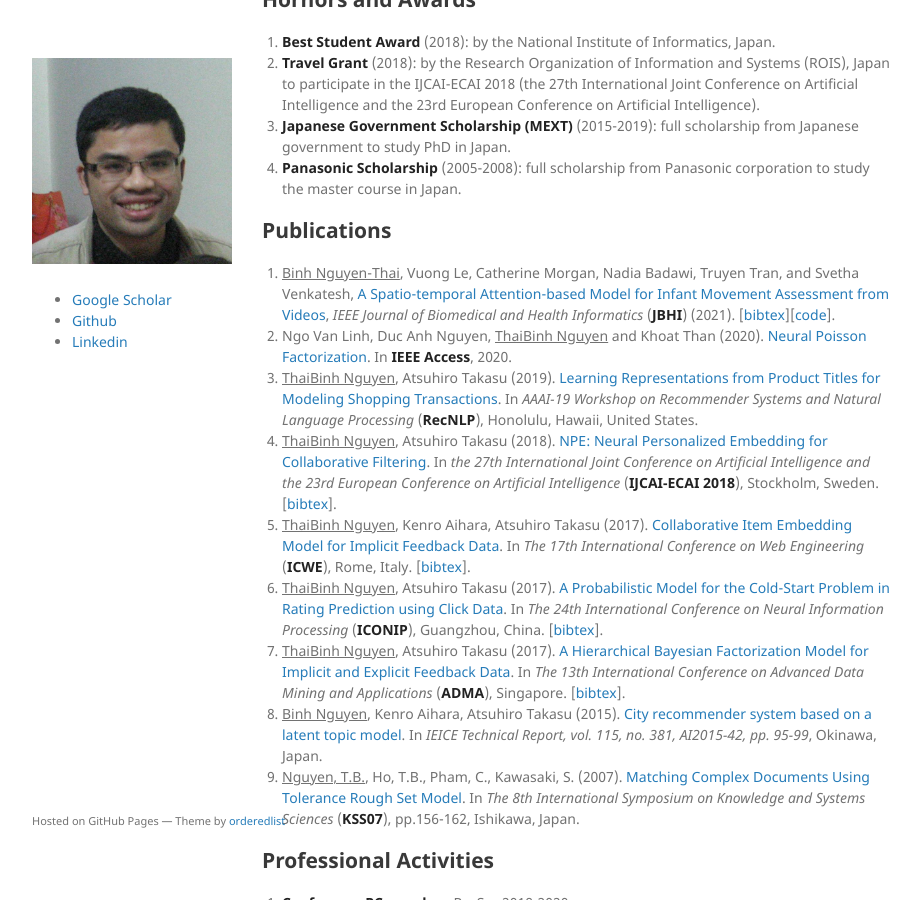
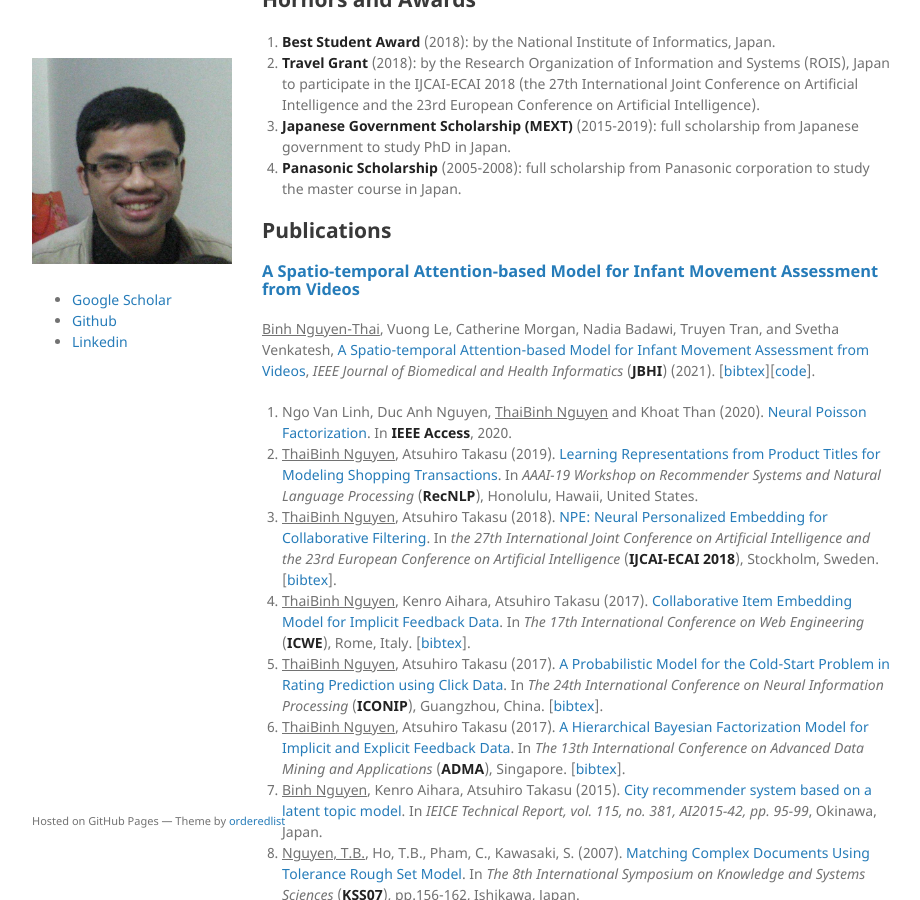
Before and after one commit to nguyenthaibinh/nguyenthaibinh.github.io, a Jekyll site: the page built from index.md, in a window 1280 px wide and 900 px high, scrolled down 496 px. Shown: the whole window, without its empty margins (178-1098 px from the left). Built offline with Jekyll 4.4.1, drawn with Linux system fonts in a browser that asks for light colours; the repository's description, which GitHub fills in, is left out; our own code applies the rules of GitHub Pages for plain Markdown files.

Commit message:
Update index.md

```diff
--- a/index.md
+++ b/index.md
@@ -21,7 +21,8 @@ I completed my Ph.D in Informatics at the <a href="http://www.nii.ac.jp/graduate
 4. **Panasonic Scholarship** (2005-2008): full scholarship from Panasonic corporation to study the master course in Japan.
 
 ## Publications
-1. <u>Binh Nguyen-Thai</u>, Vuong Le, Catherine Morgan, Nadia Badawi, Truyen Tran, and Svetha Venkatesh, <a href='https://ieeexplore.ieee.org/document/9425001' target="_blank">A Spatio-temporal Attention-based Model for Infant Movement Assessment from Videos</a>, *IEEE Journal of Biomedical and Health Informatics* (**JBHI**) (2021). [<a href="bibtex.html#stam2021">bibtex</a>][<a href="https://github.com/nguyenthaibinh/stam" target="_blank">code</a>].
+### <a href='https://ieeexplore.ieee.org/document/9425001' target="_blank">A Spatio-temporal Attention-based Model for Infant Movement Assessment from Videos</a>
+<u>Binh Nguyen-Thai</u>, Vuong Le, Catherine Morgan, Nadia Badawi, Truyen Tran, and Svetha Venkatesh, <a href='https://ieeexplore.ieee.org/document/9425001' target="_blank">A Spatio-temporal Attention-based Model for Infant Movement Assessment from Videos</a>, *IEEE Journal of Biomedical and Health Informatics* (**JBHI**) (2021). [<a href="bibtex.html#stam2021">bibtex</a>][<a href="https://github.com/nguyenthaibinh/stam" target="_blank">code</a>].
 3. Ngo Van Linh, Duc Anh Nguyen, <u>ThaiBinh Nguyen</u> and Khoat Than (2020). <a href="https://ieeexplore.ieee.org/document/9091827" target="_blank">Neural Poisson Factorization</a>. In **IEEE Access**, 2020.
 4. <u>ThaiBinh Nguyen</u>, Atsuhiro Takasu (2019). <a href='https://arxiv.org/pdf/1811.01166' target="_blank">Learning Representations from Product Titles for Modeling Shopping Transactions</a>. In *AAAI-19 Workshop on Recommender Systems and Natural Language Processing* (**RecNLP**), Honolulu, Hawaii, United States.
 5. <u>ThaiBinh Nguyen</u>, Atsuhiro Takasu (2018). <a href='papers/npe_ijcai18.pdf' target="_blank">NPE: Neural Personalized Embedding for Collaborative Filtering</a>. In *the 27th International Joint Conference on Artificial Intelligence and the 23rd European Conference on Artificial Intelligence* (**IJCAI-ECAI 2018**), Stockholm, Sweden. <!--[<a href="https://github.com/nguyenthaibinh/NPE"  target="_blank">code</a>]-->[<a href="bibtex.html#nguyen2018npe">bibtex</a>].
```
